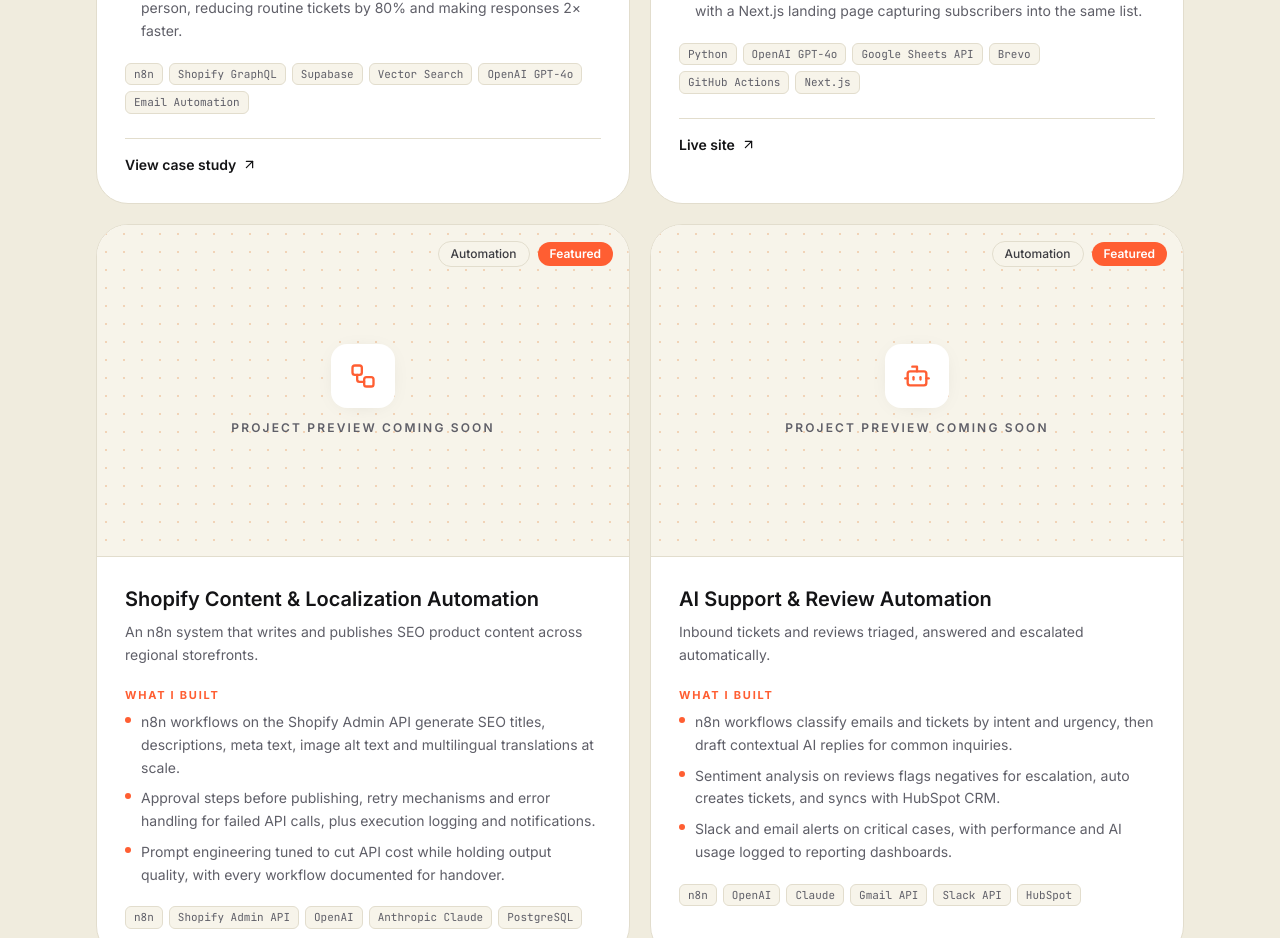
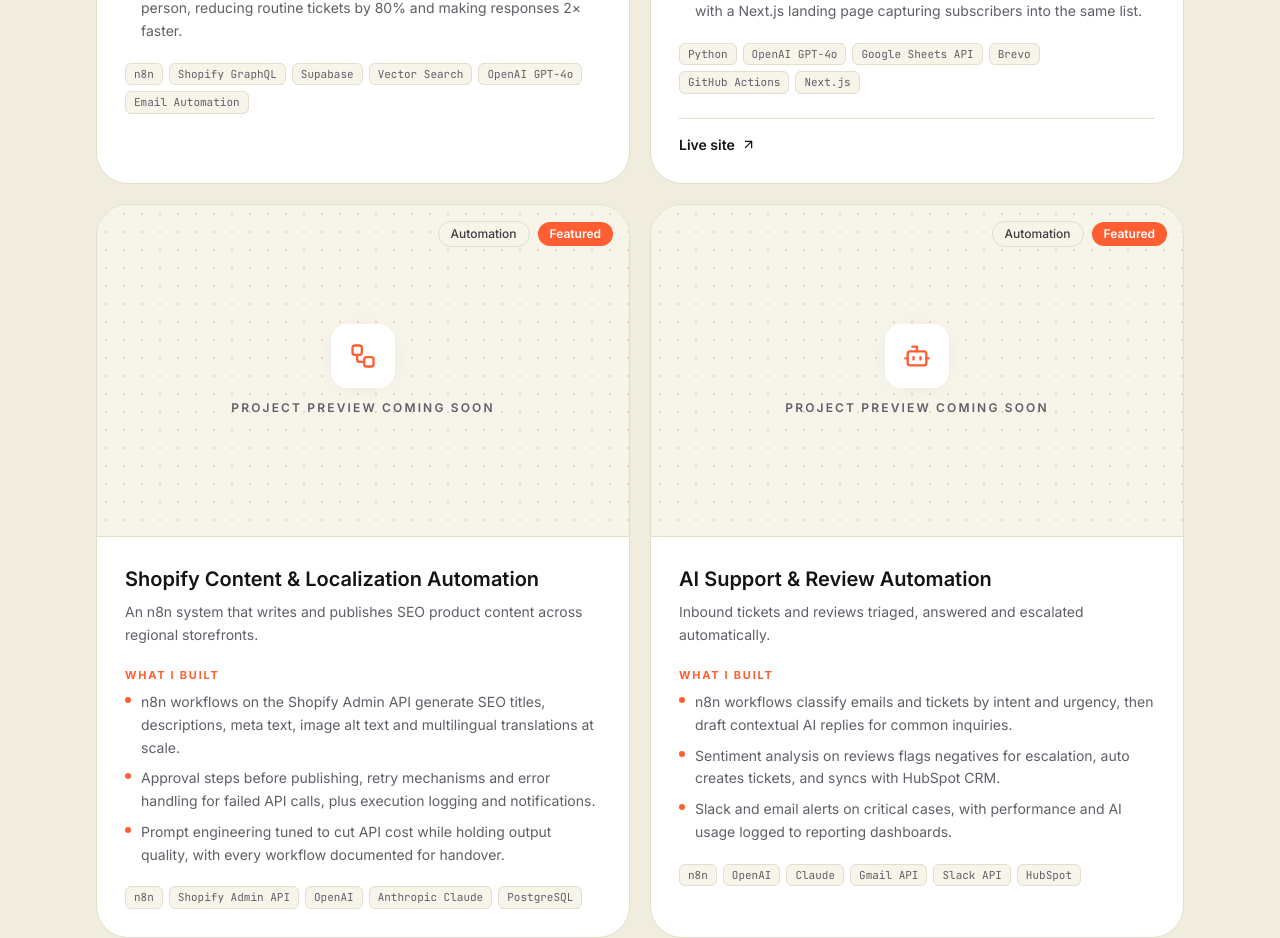
Before and after one commit to github4rslan/ai-automation, a React (Vite) app: page / in a window 1280 px wide. Shown: the part 3200-4138 px from the top of the page. Built offline with nearby package versions, Linux system fonts and the light colour scheme.

Commit message:
Remove Upwork link from Shopify case study

```diff
--- a/src/data/site.ts
+++ b/src/data/site.ts
@@ -197,8 +197,6 @@
       "Scores each reply before automatically emailing it or escalating it to a person, reducing routine tickets by 80% and making responses 2× faster.",
     ],
     tech: ["n8n", "Shopify GraphQL", "Supabase", "Vector Search", "OpenAI GPT-4o", "Email Automation"],
-    caseStudyUrl:
-      "https://www.upwork.com/freelancers/bazaliqbal?referrer_url_path=/nx/search/talent/details/~01ca7ac8a1cd593e71/profile&p=1935690373424340992",
   },
   {
     name: "The Kingdom Edit",
```
